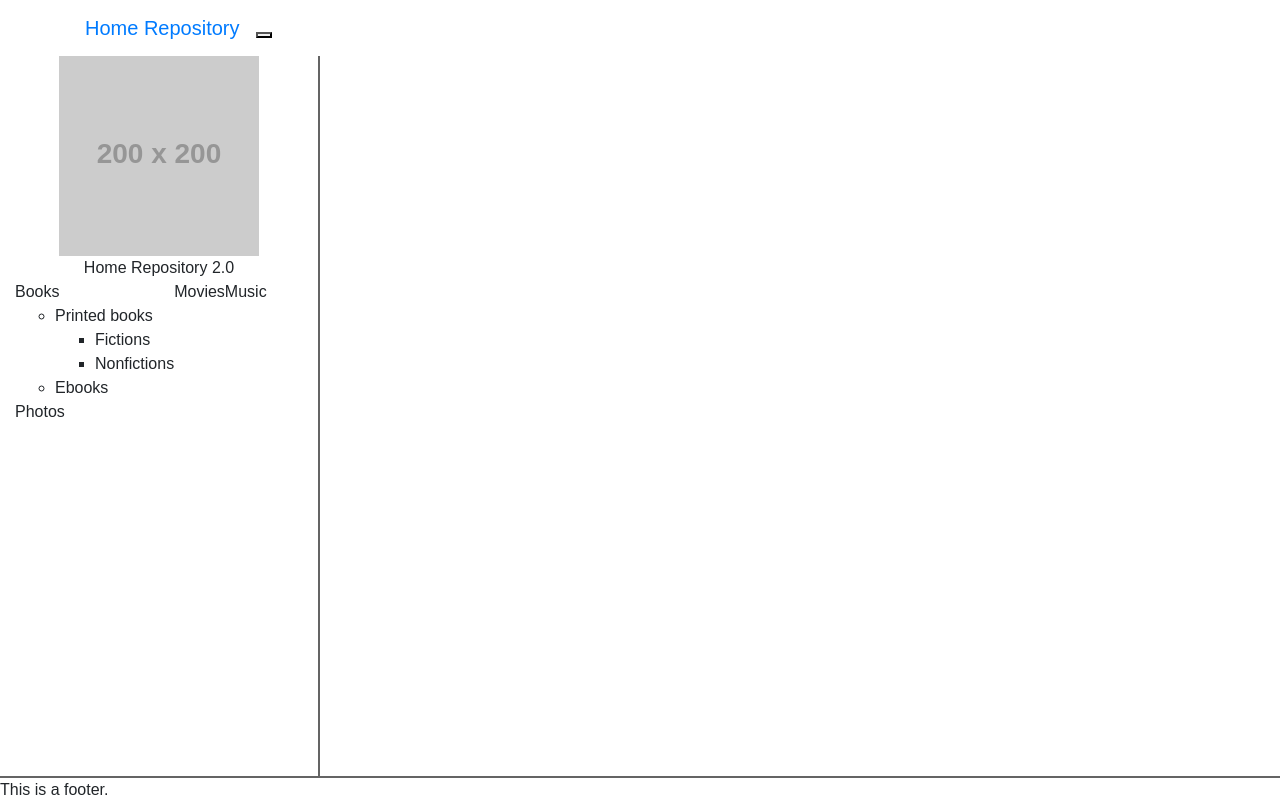
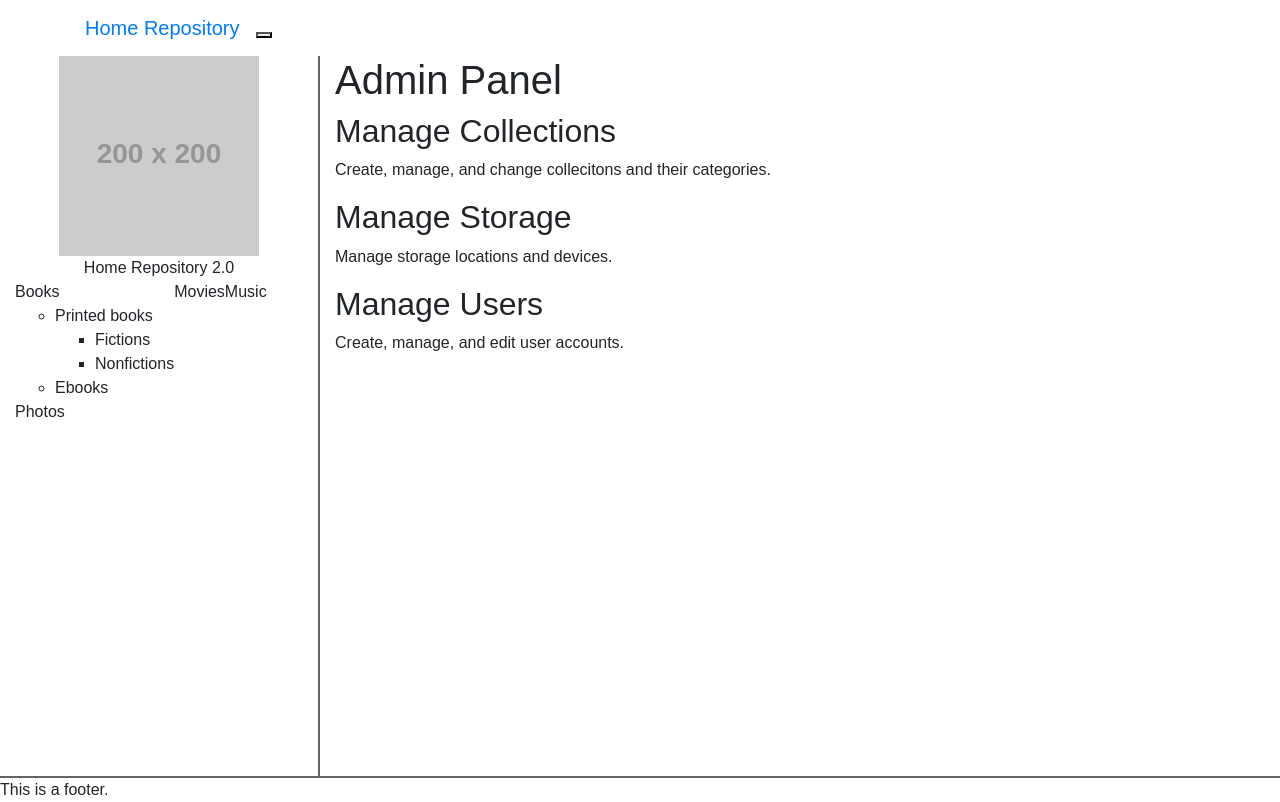
Before and after one commit to rorasa/homerepository, a React (Create React App) app in the folder client/: page /client/admin in a window 1280 px wide. Built offline with nearby package versions, Linux system fonts and the light colour scheme.

Commit message:
Add AdminMain page

```diff
--- a/client/src/App.js
+++ b/client/src/App.js
@@ -10,6 +10,7 @@ import Collection from './Collection';
 import Directory from './Directory';
 import Entry from './Entry';
 import Sidebar from './Sidebar';
+import AdminMain from './admin/AdminMain';
 import Footer from './Footer';
 
 class App extends Component {
@@ -31,6 +32,7 @@ class App extends Component {
                   <Route exact path="/client/new-entry" component={Sidebar}/>
                   <Route path="/client/directory/:collectionName" component={Collection}/>
                   <Route path="/client/entry/:entryId" component={Entry}/>
+                  <Route exact path="/client/admin" component={AdminMain}/>
                 </div>
               </Router>
             </Col>
--- a/client/src/Entry.js
+++ b/client/src/Entry.js
@@ -29,4 +29,4 @@ class Entry extends Component {
   }
 }
 
-export default Entry
+export default Entry;
--- /dev/null
+++ b/client/src/admin/AdminMain.js
@@ -0,0 +1,23 @@
+import React, { Component } from 'react';
+
+class AdminMain extends Component {
+  render(){
+    return(
+      <div>
+        <h1>Admin Panel</h1>
+
+        <h2>Manage Collections</h2>
+        <p>Create, manage, and change collecitons and their categories.</p>
+
+        <h2>Manage Storage</h2>
+        <p>Manage storage locations and devices.</p>
+
+        <h2>Manage Users</h2>
+        <p>Create, manage, and edit user accounts.</p>
+
+      </div>
+    );
+  }
+}
+
+export default AdminMain;
```
